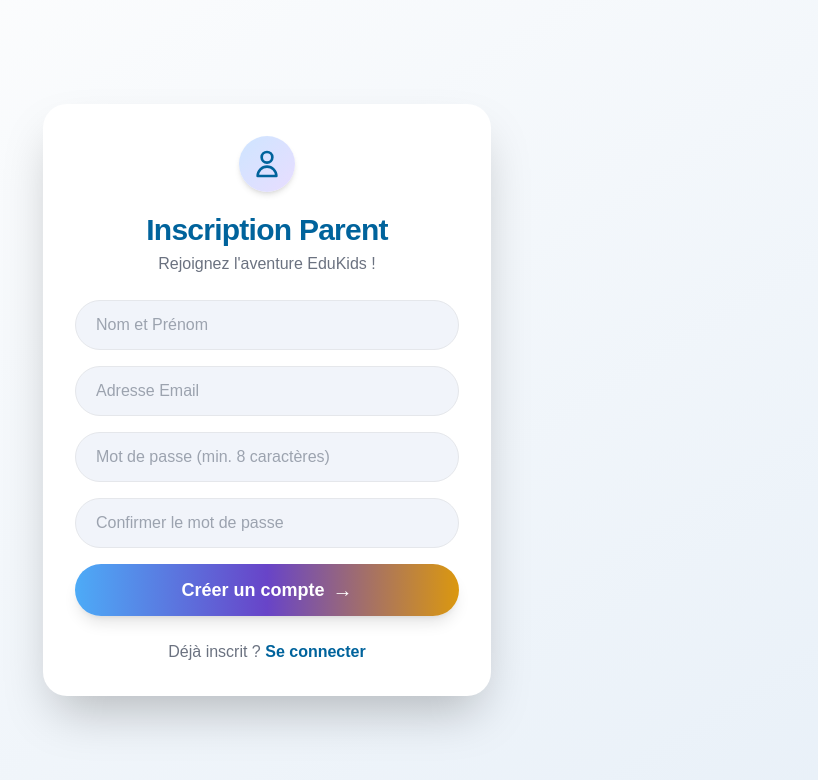
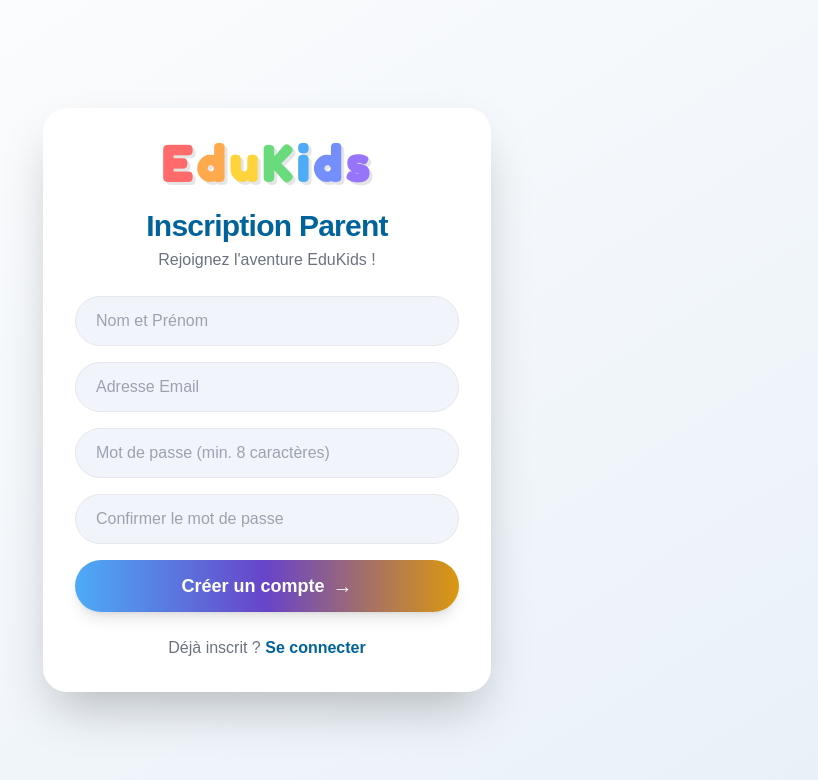
Before and after one commit to 3afaf-ahadad/EduKids, a React (Vite) app in the folder frontend/: page /register in a window 1280 px wide. Shown: the top 780 px of the page, without its empty margins (373-1191 px from the left). Built offline with nearby package versions, Linux system fonts and the light colour scheme; no server answers.

Commit message:
Replace placeholder register icon with official rainbow Logo

```diff
--- a/frontend/src/components/Auth/Register.jsx
+++ b/frontend/src/components/Auth/Register.jsx
@@ -1,7 +1,7 @@
-// src/components/Auth/Register.jsx
 import { useState } from "react";
 import api from "../../services/api";
 import { useAuth } from "../../contexts/AuthContext";
+import Logo from "../Common/Logo";
 import { Link, useNavigate } from "react-router-dom";
 
 export default function Register() {
@@ -53,27 +53,10 @@ export default function Register() {
   return (
     <div className="min-h-screen bg-gradient-to-br from-[#FEFEFE] to-[#E8F0F8] flex items-center justify-center p-4 font-['Quicksand','Comic_Neue',sans-serif]">
       <div className="bg-white rounded-3xl shadow-2xl w-full max-w-md p-6 md:p-8 transition-all duration-300">
-        {/* Icône utilisateur */}
         <div className="flex justify-center mb-5">
-          <div className="bg-gradient-to-br from-[#CEE5FF] to-[#E8DDFF] rounded-full p-3 shadow-md">
-            <svg
-              className="w-8 h-8 text-[#00639C]"
-              fill="none"
-              stroke="currentColor"
-              viewBox="0 0 24 24"
-            >
-              <path
-                strokeLinecap="round"
-                strokeLinejoin="round"
-                strokeWidth={2}
-                d="M16 7a4 4 0 11-8 0 4 4 0 018 0zM12 14a7 7 0 00-7 7h14a7 7 0 00-7-7z"
-              />
-            </svg>
-          </div>
+          <Logo size="text-5xl" />
         </div>
-
-        {/* Titres */}
-        <h2 className="text-3xl font-extrabold text-center text-[#00639C] tracking-tight">
+        <h2 className="text-3xl font-extrabold text-center text-[#00639C] tracking-tight mt-4">
           Inscription Parent
         </h2>
         <p className="text-center text-gray-500 mt-1 mb-6 text-base">
```
